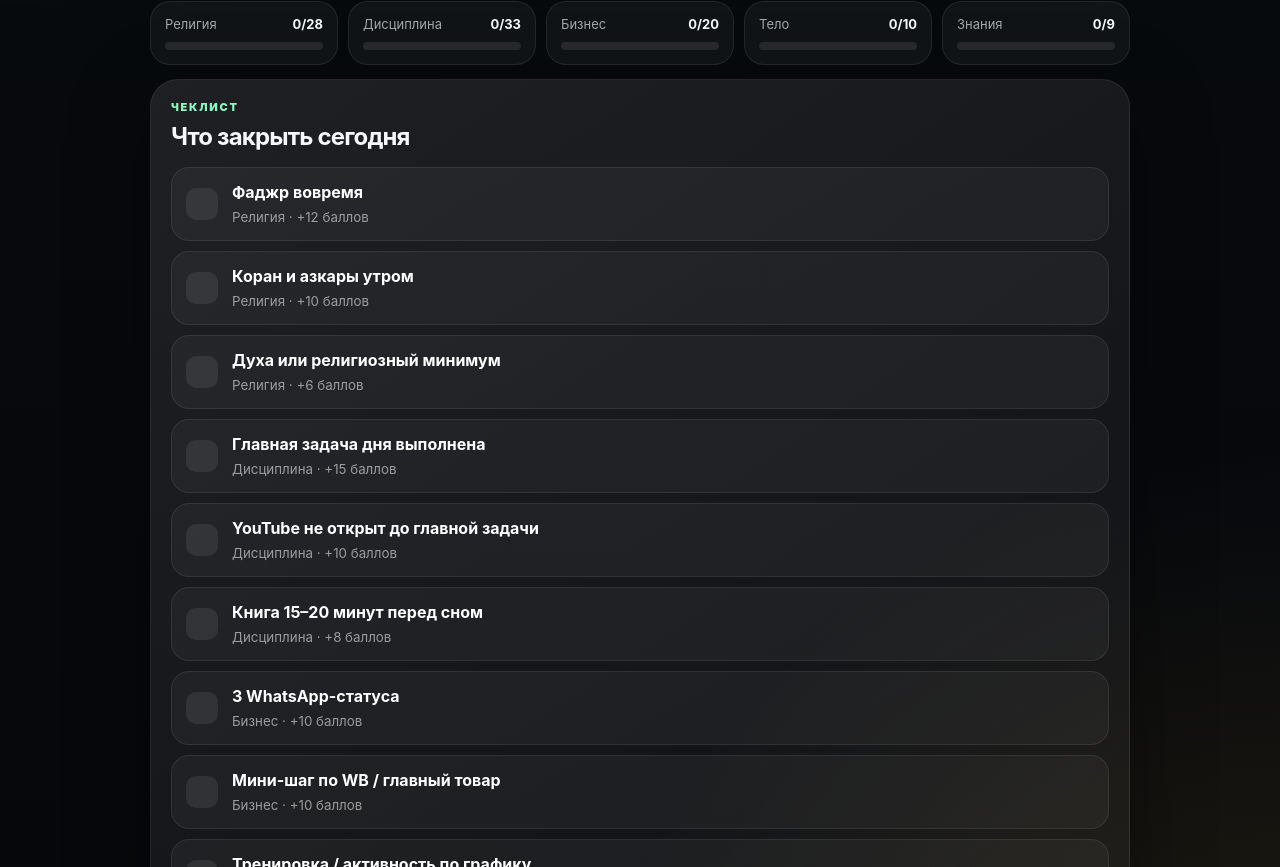
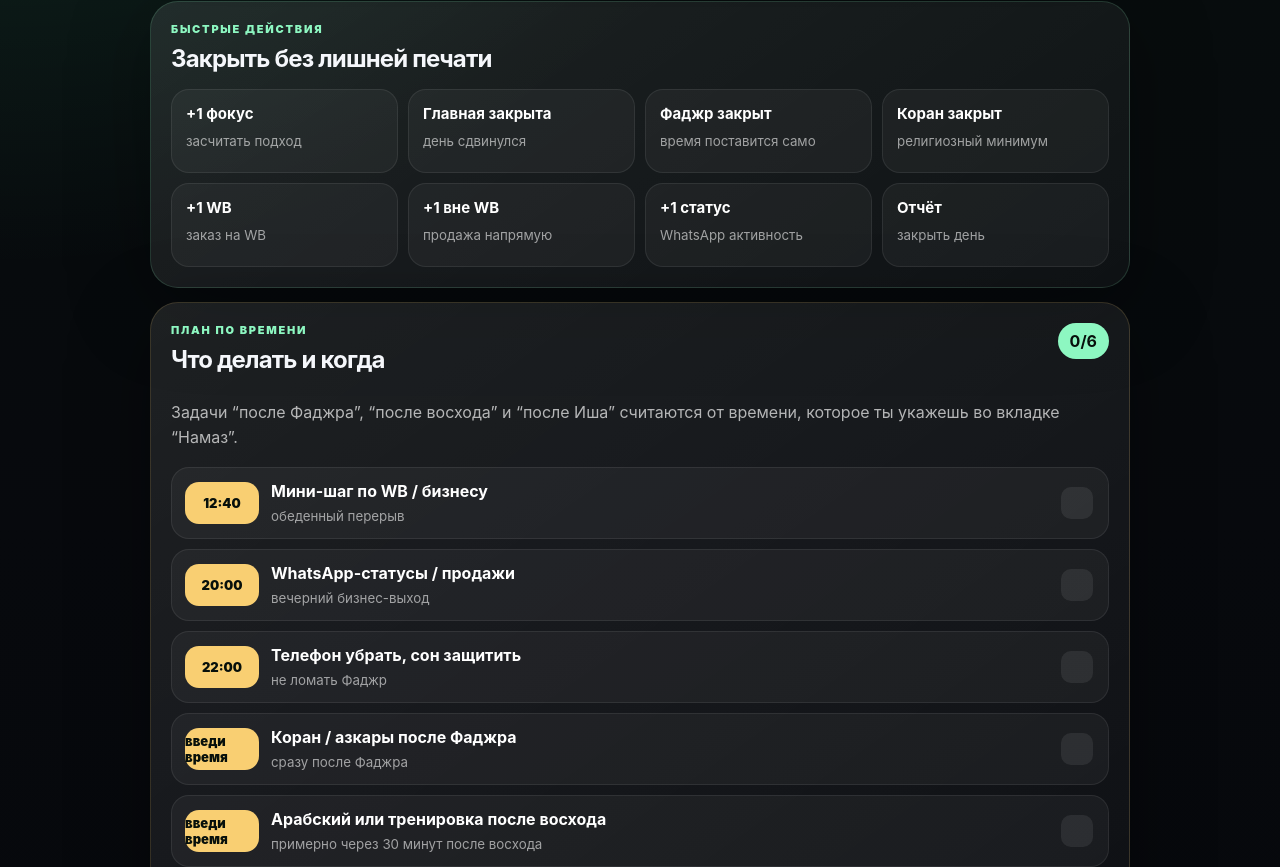
Before and after one commit to Bambuk080/operator-svobody, a React (Vite) app: page / in a window 1280 px wide. Shown: the part 653-1520 px from the top of the page. Built offline with nearby package versions, Linux system fonts and the light colour scheme.

Commit message:
v8.2 quick actions and timed plan

```diff
--- a/src/App.css
+++ b/src/App.css
@@ -776,3 +776,120 @@ textarea {
     padding: 11px 11px;
   }
 }
+
+.quickActionsPanel {
+  border-color: rgba(141, 247, 193, 0.16);
+}
+
+.actionGrid {
+  display: grid;
+  grid-template-columns: repeat(4, 1fr);
+  gap: 10px;
+  margin-top: 16px;
+}
+
+.actionButton {
+  display: grid;
+  gap: 4px;
+  min-height: 84px;
+  border: 1px solid rgba(255, 255, 255, 0.08);
+  border-radius: 18px;
+  padding: 14px;
+  color: #fff;
+  text-align: left;
+  background: rgba(255, 255, 255, 0.045);
+  cursor: pointer;
+}
+
+.actionButton strong {
+  font-size: 15px;
+}
+
+.actionButton small {
+  color: rgba(255, 255, 255, 0.58);
+  line-height: 1.35;
+}
+
+.schedulePanel {
+  border-color: rgba(249, 207, 114, 0.16);
+}
+
+.scheduleList {
+  display: grid;
+  gap: 10px;
+  margin-top: 16px;
+}
+
+.scheduleItem {
+  display: grid;
+  grid-template-columns: 74px 1fr 34px;
+  gap: 12px;
+  align-items: center;
+  width: 100%;
+  border: 1px solid rgba(255, 255, 255, 0.08);
+  border-radius: 18px;
+  padding: 13px;
+  color: #fff;
+  text-align: left;
+  background: rgba(255, 255, 255, 0.045);
+  cursor: pointer;
+}
+
+.scheduleItem.done {
+  border-color: rgba(141, 247, 193, 0.42);
+  background: rgba(141, 247, 193, 0.13);
+}
+
+.scheduleItem.done .checkBox {
+  background: #8df7c1;
+}
+
+.scheduleTime {
+  display: grid;
+  place-items: center;
+  min-height: 42px;
+  border-radius: 14px;
+  color: #07100b;
+  background: #f9cf72;
+  font-weight: 1000;
+  font-size: 13px;
+}
+
+.scheduleItem strong {
+  display: block;
+  margin-bottom: 4px;
+}
+
+.scheduleItem small {
+  color: rgba(255, 255, 255, 0.58);
+}
+
+@media (max-width: 800px) {
+  .actionGrid {
+    grid-template-columns: repeat(2, 1fr);
+  }
+
+  .actionButton {
+    min-height: 78px;
+  }
+
+  .scheduleItem {
+    grid-template-columns: 70px 1fr 34px;
+    padding: 12px;
+  }
+}
+
+@media (max-width: 390px) {
+  .actionGrid {
+    grid-template-columns: 1fr;
+  }
+
+  .scheduleItem {
+    grid-template-columns: 1fr;
+  }
+
+  .scheduleTime {
+    width: fit-content;
+    padding: 0 12px;
+  }
+}
--- a/src/App.jsx
+++ b/src/App.jsx
@@ -1,7 +1,7 @@
 import { useEffect, useMemo, useState } from "react";
 import "./App.css";
 
-const VERSION = "8.1 iPhone Polish";
+const VERSION = "8.2 Quick Actions & Schedule";
 const FOCUS_DURATION = 10 * 60;
 
 const tabs = [
@@ -69,6 +69,54 @@ const dayBlocks = [
   },
 ];
 
+const defaultTimedTasks = [
+  {
+    id: "schedule-after-fajr",
+    title: "Коран / азкары после Фаджра",
+    type: "prayer",
+    prayerKey: "fajr",
+    offset: 0,
+    hint: "сразу после Фаджра",
+  },
+  {
+    id: "schedule-after-sunrise",
+    title: "Арабский или тренировка после восхода",
+    type: "prayer",
+    prayerKey: "sunrise",
+    offset: 30,
+    hint: "примерно через 30 минут после восхода",
+  },
+  {
+    id: "schedule-lunch-business",
+    title: "Мини-шаг по WB / бизнесу",
+    type: "fixed",
+    time: "12:40",
+    hint: "обеденный перерыв",
+  },
+  {
+    id: "schedule-whatsapp",
+    title: "WhatsApp-статусы / продажи",
+    type: "fixed",
+    time: "20:00",
+    hint: "вечерний бизнес-выход",
+  },
+  {
+    id: "schedule-after-isha",
+    title: "Отчёт, книга, подготовка ко сну",
+    type: "prayer",
+    prayerKey: "isha",
+    offset: 20,
+    hint: "после Иша",
+  },
+  {
+    id: "schedule-sleep",
+    title: "Телефон убрать, сон защитить",
+    type: "fixed",
+    time: "22:00",
+    hint: "не ломать Фаджр",
+  },
+];
+
 const defaultPrayer = {
   fajr: { label: "Фаджр", time: "", done: false },
   sunrise: { label: "Восход", time: "", done: false },
@@ -193,6 +241,62 @@ function formatTime(seconds) {
   const m = Math.floor(seconds / 60);
   const s = seconds % 60;
   return `${String(m).padStart(2, "0")}:${String(s).padStart(2, "0")}`;
+}
+
+function addMinutesToTime(time, offsetMinutes) {
+  if (!time || !time.includes(":")) return "";
+
+  const [hoursRaw, minutesRaw] = time.split(":");
+  const hours = Number(hoursRaw);
+  const minutes = Number(minutesRaw);
+
+  if (Number.isNaN(hours) || Number.isNaN(minutes)) return "";
+
+  const date = new Date();
+  date.setHours(hours);
+  date.setMinutes(minutes + Number(offsetMinutes || 0));
+  date.setSeconds(0);
+  date.setMilliseconds(0);
+
+  return date.toLocaleTimeString("ru-RU", {
+    hour: "2-digit",
+    minute: "2-digit",
+  });
+}
+
+function getMinutesFromTime(time) {
+  if (!time || !time.includes(":")) return 99999;
+
+  const [hoursRaw, minutesRaw] = time.split(":");
+  const hours = Number(hoursRaw);
+  const minutes = Number(minutesRaw);
+
+  if (Number.isNaN(hours) || Number.isNaN(minutes)) return 99999;
+
+  return hours * 60 + minutes;
+}
+
+function getScheduledTasks(prayerToday) {
+  return defaultTimedTasks
+    .map((task) => {
+      if (task.type === "fixed") {
+        return {
+          ...task,
+          displayTime: task.time,
+          sortValue: getMinutesFromTime(task.time),
+        };
+      }
+
+      const prayerTime = prayerToday[task.prayerKey]?.time || "";
+      const displayTime = addMinutesToTime(prayerTime, task.offset);
+
+      return {
+        ...task,
+        displayTime: displayTime || "введи время",
+        sortValue: displayTime ? getMinutesFromTime(displayTime) : 99999,
+      };
+    })
+    .sort((a, b) => a.sortValue - b.sortValue);
 }
 
 function n(value) {
@@ -503,6 +607,54 @@ function App() {
     }));
   }
 
+  function markTaskDone(id) {
+    setDoneByDate((prev) => ({
+      ...prev,
+      [todayKey]: {
+        ...(prev[todayKey] || {}),
+        [id]: true,
+      },
+    }));
+  }
+
+  function incrementBusiness(field) {
+    setBusinessByDate((prev) => {
+      const current = {
+        ...emptyBusiness,
+        ...(prev[todayKey] || {}),
+      };
+
+      return {
+        ...prev,
+        [todayKey]: {
+          ...current,
+          [field]: String(n(current[field]) + 1),
+        },
+      };
+    });
+  }
+
+  function quickPrayerDone(key) {
+    setPrayerByDate((prev) => {
+      const current = {
+        ...defaultPrayer,
+        ...(prev[todayKey] || {}),
+      };
+
+      return {
+        ...prev,
+        [todayKey]: {
+          ...current,
+          [key]: {
+            ...current[key],
+            done: true,
+            time: current[key].time || getTimeNow(),
+          },
+        },
+      };
+    });
+  }
+
   function toggleRoutine(id) {
     setRoutineByDate((prev) => ({
       ...prev,
@@ -848,6 +1000,93 @@ function App() {
               <div className="quickCard">
                 <p className="label">Бизнес</p>
                 <strong>{businessToday.wbOrders || 0} WB · {businessToday.outsideOrders || 0} вне WB</strong>
+              </div>
+            </section>
+
+            <section className="panel quickActionsPanel">
+              <p className="label">Быстрые действия</p>
+              <h2>Закрыть без лишней печати</h2>
+
+              <div className="actionGrid">
+                <button className="actionButton" onClick={() => completeFocusSession("quick")}>
+                  <strong>+1 фокус</strong>
+                  <small>засчитать подход</small>
+                </button>
+
+                <button className="actionButton" onClick={() => markTaskDone("main-task")}>
+                  <strong>Главная закрыта</strong>
+                  <small>день сдвинулся</small>
+                </button>
+
+                <button className="actionButton" onClick={() => quickPrayerDone("fajr")}>
+                  <strong>Фаджр закрыт</strong>
+                  <small>время поставится само</small>
+                </button>
+
+                <button className="actionButton" onClick={() => quickPrayerDone("quran")}>
+                  <strong>Коран закрыт</strong>
+                  <small>религиозный минимум</small>
+                </button>
+
+                <button className="actionButton" onClick={() => incrementBusiness("wbOrders")}>
+                  <strong>+1 WB</strong>
+                  <small>заказ на WB</small>
+                </button>
+
+                <button className="actionButton" onClick={() => incrementBusiness("outsideOrders")}>
+                  <strong>+1 вне WB</strong>
+                  <small>продажа напрямую</small>
+                </button>
+
+                <button className="actionButton" onClick={() => incrementBusiness("whatsappStatuses")}>
+                  <strong>+1 статус</strong>
+                  <small>WhatsApp активность</small>
+                </button>
+
+                <button className="actionButton" onClick={() => setActiveTab("report")}>
+                  <strong>Отчёт</strong>
+                  <small>закрыть день</small>
+                </button>
+              </div>
+            </section>
+
+            <section className="panel schedulePanel">
+              <div className="sectionHead">
+                <div>
+                  <p className="label">План по времени</p>
+                  <h2>Что делать и когда</h2>
+                </div>
+
+                <strong>
+                  {getScheduledTasks(prayerToday).filter((item) => routineDone[item.id]).length}/
+                  {getScheduledTasks(prayerToday).length}
+                </strong>
+              </div>
+
+              <p className="backupHint">
+                Задачи “после Фаджра”, “после восхода” и “после Иша” считаются от времени,
+                которое ты укажешь во вкладке “Намаз”.
+              </p>
+
+              <div className="scheduleList">
+                {getScheduledTasks(prayerToday).map((item) => (
+                  <button
+                    key={item.id}
+                    className={`scheduleItem ${routineDone[item.id] ? "done" : ""}`}
+                    onClick={() => toggleRoutine(item.id)}
+                  >
+                    <span className="scheduleTime">{item.displayTime}</span>
+
+                    <span>
+                      <strong>{item.title}</strong>
+                      <small>{item.hint}</small>
+                    </span>
+
+                    <span className="checkBox">
+                      {routineDone[item.id] ? "✓" : ""}
+                    </span>
+                  </button>
+                ))}
               </div>
             </section>
 
```
